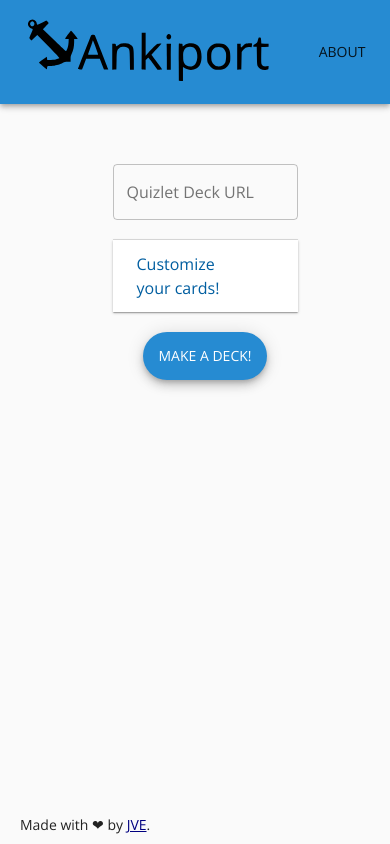
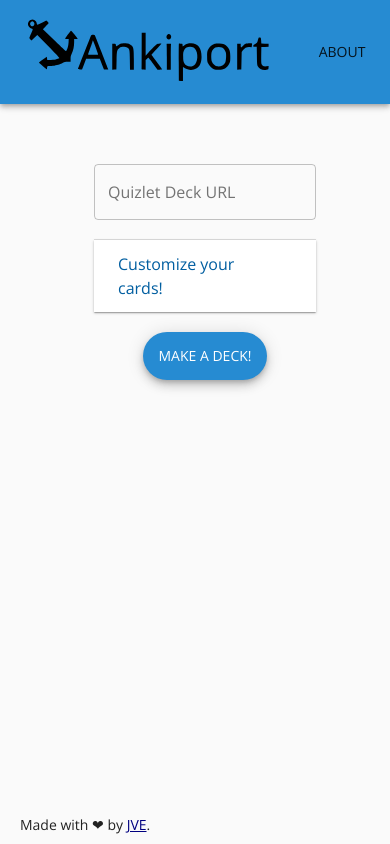
Before and after one commit to jahzielv/ankiport-web, a React (Create React App) app: page / in a window 390 px wide. Built offline with nearby package versions, Linux system fonts and the light colour scheme; the HTML template or start-up script is replaced by a standard one.

Commit message:
more attempts at full responsiveness

```diff
--- a/src/components/AnkiHeader.js
+++ b/src/components/AnkiHeader.js
@@ -20,10 +20,6 @@ const styles = theme => ({
     },
     grow: {
         flexGrow: 1
-    },
-    menuButton: {
-        marginLeft: -12,
-        marginRight: 20
     }
 });
 
--- a/src/components/InputArea.js
+++ b/src/components/InputArea.js
@@ -38,8 +38,8 @@ const styles = theme => ({
     gridStyle: {
         // minWidth: "1000px",
         paddingTop: "40px",
-        paddingLeft: "25%",
-        paddingRight: "25%"
+        paddingLeft: "20%",
+        paddingRight: "20%"
     },
     gridItem: {
         margin: "10px",
@@ -48,6 +48,9 @@ const styles = theme => ({
     },
     gridButton: {
         margin: "10px"
+    },
+    expGrid: {
+        width: "auto"
     }
 });
 
```
